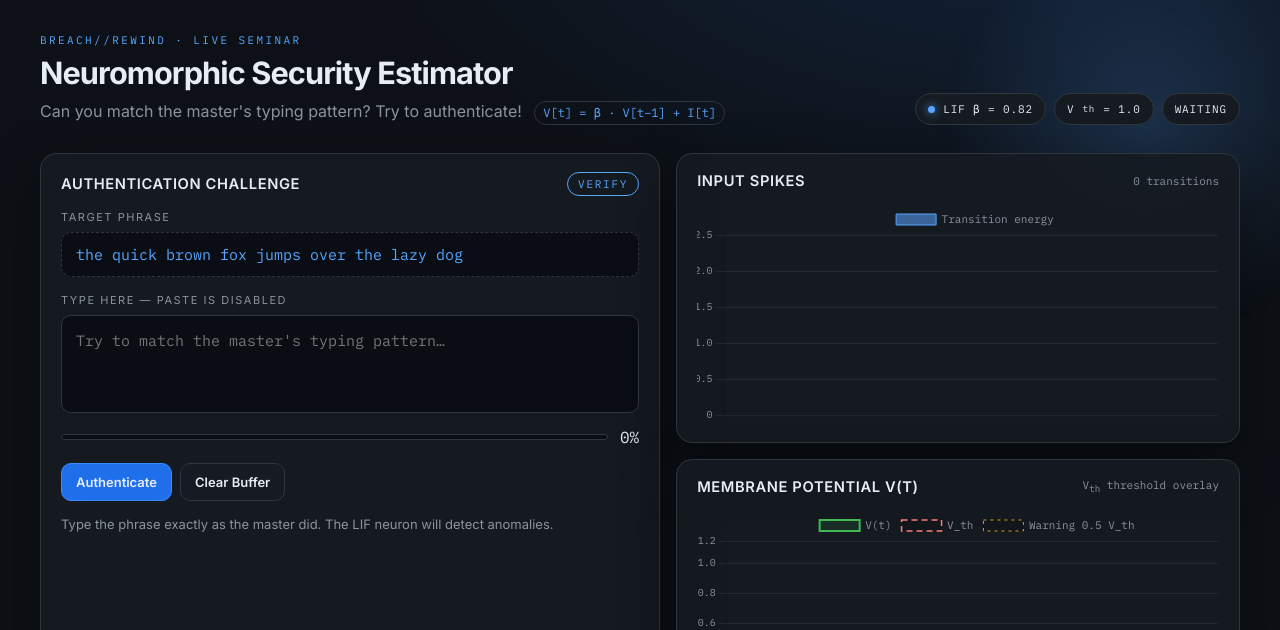
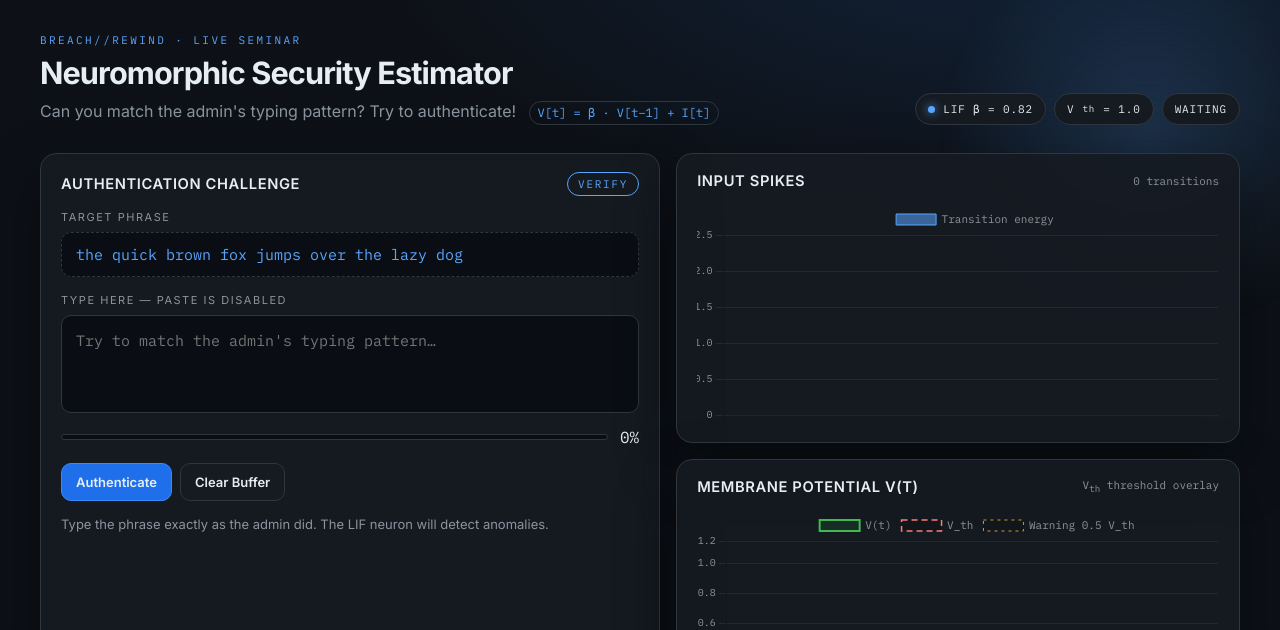
Before and after one commit to abhi-1408-shek/PRESENTATION, a Flask app: page / in a window 1280 px wide. Shown: the top 630 px of the page. Run offline with Flask 3, Linux system fonts and the light colour scheme; some libraries are stand-ins or nearby versions.

Commit message:
Rename master profile to admin profile

```diff
--- a/presentation/neuromorphic-estimator/templates/admin.html
+++ b/presentation/neuromorphic-estimator/templates/admin.html
@@ -22,7 +22,7 @@
         <span class="brand-kicker">BREACH//REWIND · LIVE SEMINAR</span>
         <h1>Admin Training Panel</h1>
         <p>
-          Train the master profile. Only you can train this baseline.
+          Train the admin profile. Only you can train this baseline.
           <span class="eq">V[t] = β · V[t−1] + I[t]</span>
         </p>
       </div>
--- a/presentation/neuromorphic-estimator/templates/index.html
+++ b/presentation/neuromorphic-estimator/templates/index.html
@@ -22,7 +22,7 @@
         <span class="brand-kicker">BREACH//REWIND · LIVE SEMINAR</span>
         <h1>Neuromorphic Security Estimator</h1>
         <p>
-          Can you match the master's typing pattern? Try to authenticate!
+          Can you match the admin's typing pattern? Try to authenticate!
           <span class="eq">V[t] = β · V[t−1] + I[t]</span>
         </p>
       </div>
@@ -56,7 +56,7 @@
           autocorrect="off"
           autocapitalize="off"
           rows="3"
-          placeholder="Try to match the master's typing pattern…"
+          placeholder="Try to match the admin's typing pattern…"
         ></textarea>
         <div class="progress-row">
           <div class="meter"><span id="phrase-meter"></span></div>
@@ -68,7 +68,7 @@
           <button type="button" class="btn ghost" id="btn-clear">Clear Buffer</button>
         </div>
         <p class="hint" id="status-hint">
-          Type the phrase exactly as the master did. The LIF neuron will detect anomalies.
+          Type the phrase exactly as the admin did. The LIF neuron will detect anomalies.
         </p>
       </section>
 
```
Also changed, not shown: presentation/neuromorphic-estimator/README.md.
